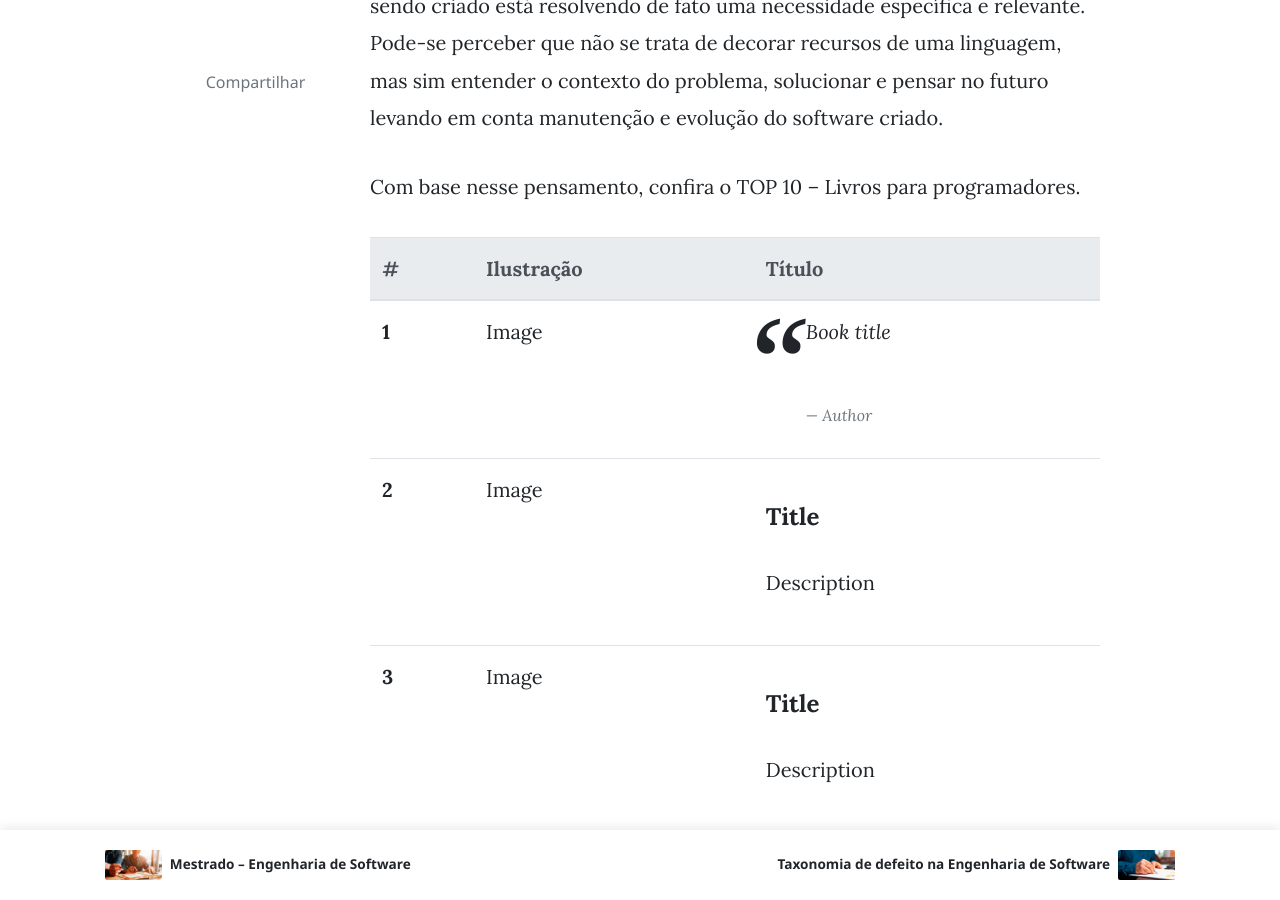
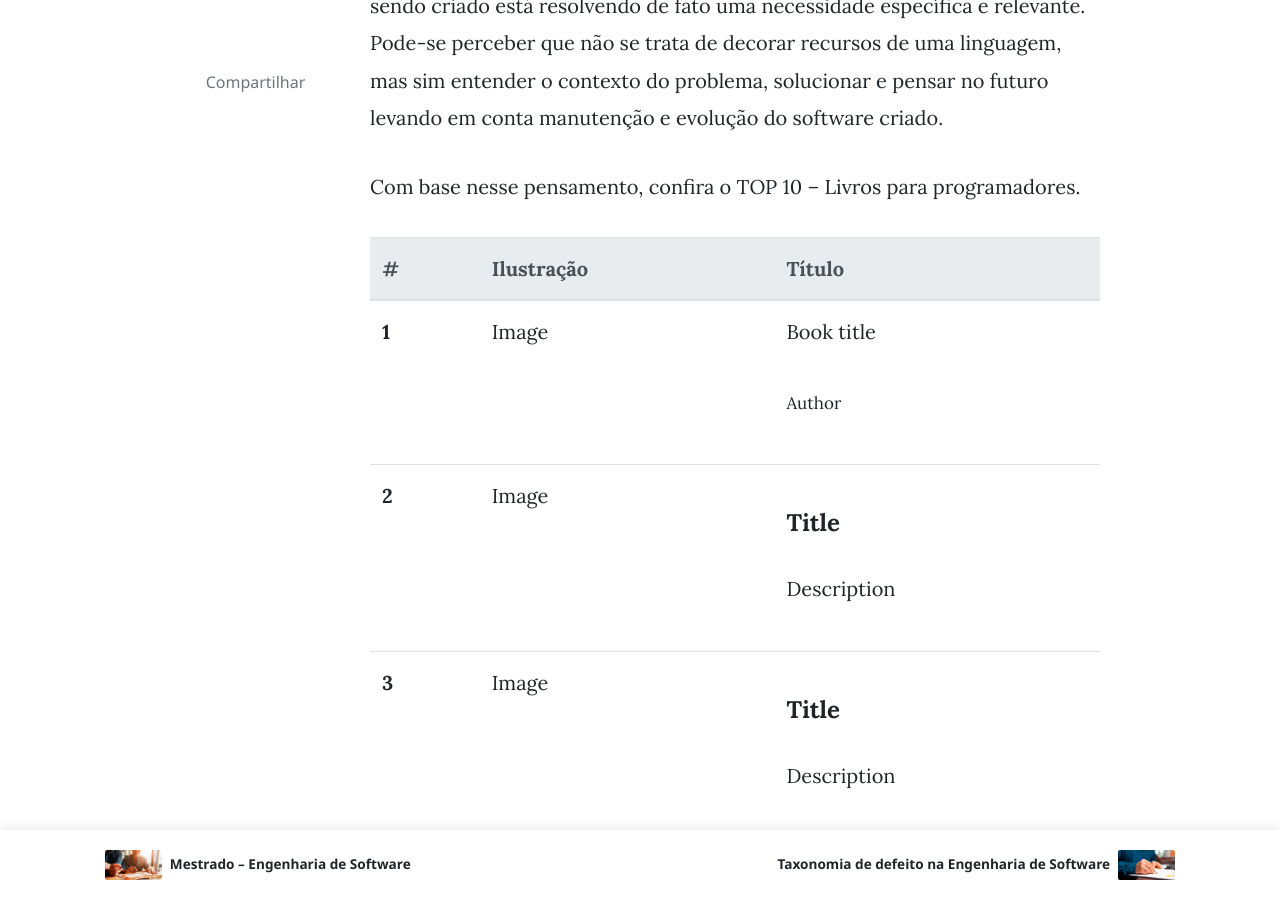
Before and after one commit to diogomatheus/diogomatheus.github.io, a Jekyll site: the page built from _posts/2016-03-21-books-for-programmers.md, in a window 1280 px wide and 900 px high, scrolled down 858 px. Built offline with Jekyll 4.4.1, drawn with Linux system fonts in a browser that asks for light colours; nearby versions of some CDN libraries; comment, search, counter and statistics services are not loaded.

Commit message:
feat: content migration

```diff
--- a/_posts/2016-03-21-books-for-programmers.md
+++ b/_posts/2016-03-21-books-for-programmers.md
@@ -28,10 +28,8 @@ Com base nesse pensamento, confira o TOP 10 – Livros para programadores.
         <th scope="row">1</th>
         <td>Image</td>
         <td>
-          <blockquote class="blockquote">
-            <p class="mb-0">Book title</p>
-            <footer class="blockquote-footer">Author</footer>
-          </blockquote>
+          <p class="lead">Book title</p>
+          <p><small>Author</small></p>
         </td>
       </tr>
       <tr>
```
